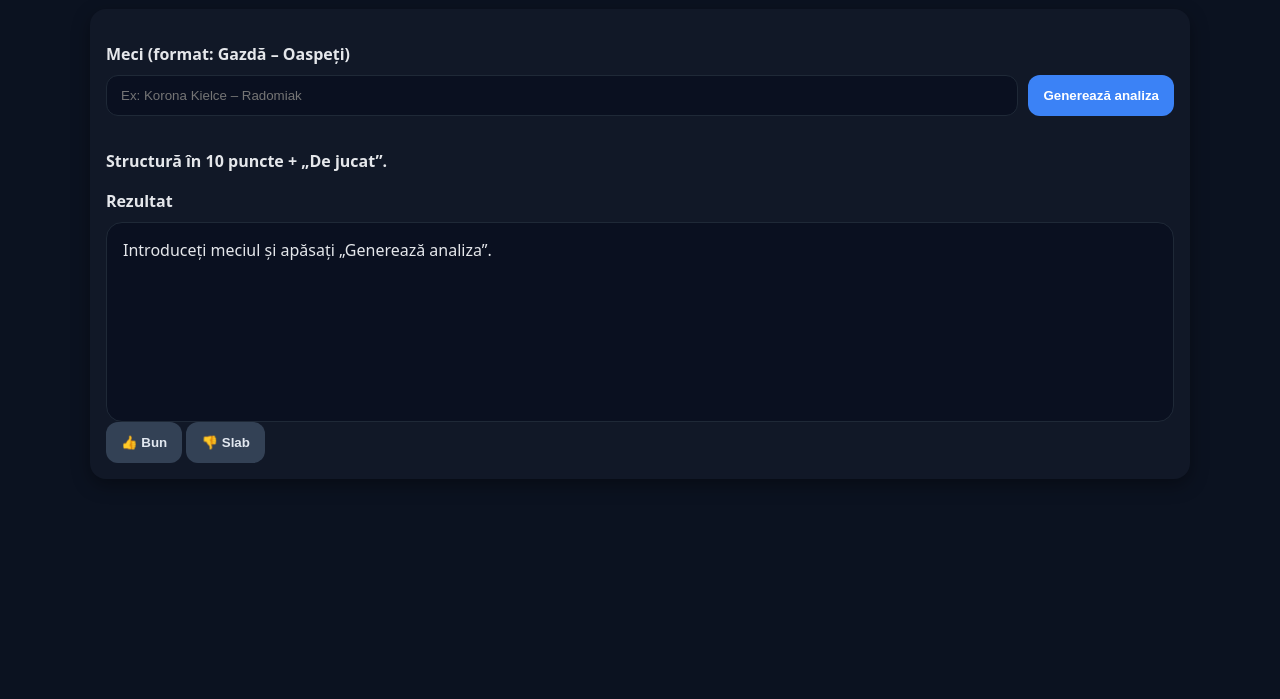
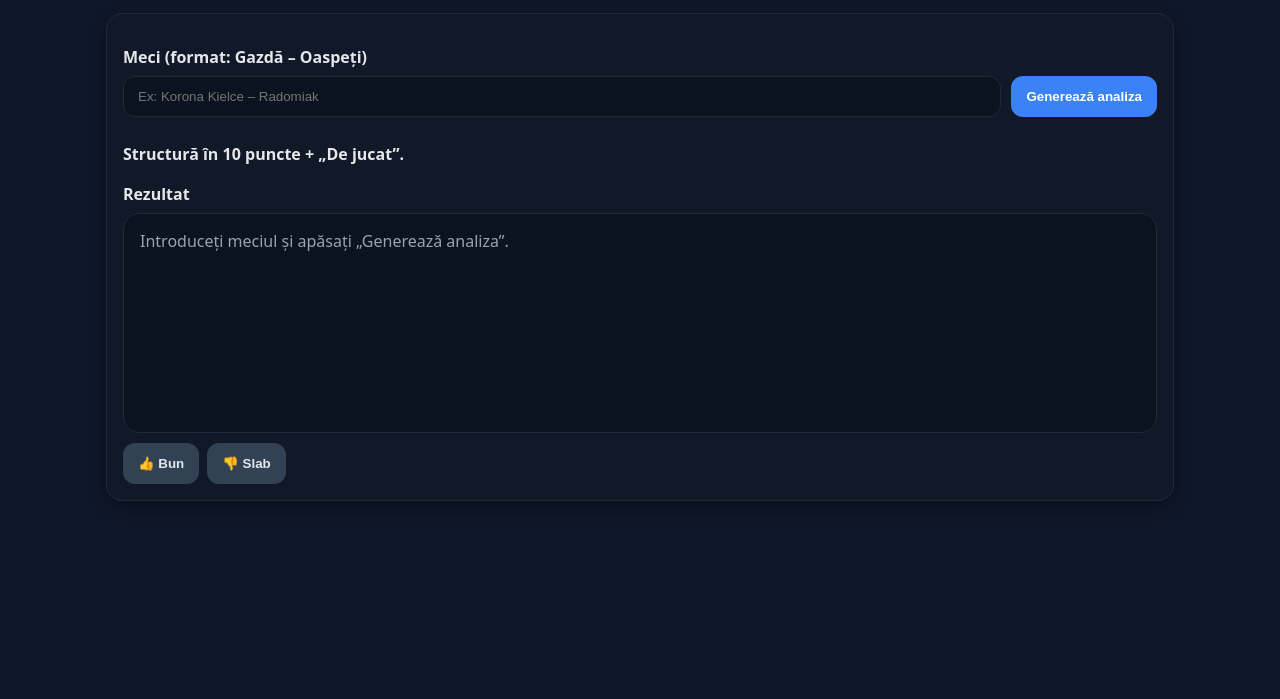
Before and after one commit to LucyOFM7474/lucyofm-bot, a website: page public/index.html in a window 1280 px wide. Shown: the part 101-800 px from the top of the page. Drawn offline with Linux system fonts and the light colour scheme.

Commit message:
Update style.css

```diff
--- a/public/style.css
+++ b/public/style.css
@@ -1,108 +1,62 @@
-/* public/style.css — fix layout pentru Rezultat + stil minim coerent */
-
 :root{
-  --bg:#0b1220;
-  --panel:#111827;
-  --text:#e5e7eb;
-  --muted:#94a3b8;
-  --accent:#3b82f6;
-  --accent-2:#334155;
-  --error:#ff8a80;
+  --bg:#0f172a;        /* albastru închis */
+  --panel:#111827;     /* panou */
+  --text:#e5e7eb;      /* text deschis */
+  --muted:#9ca3af;     /* text secundar */
+  --accent:#3b82f6;    /* albastru buton */
+  --success:#22c55e;   /* verde */
+  --warn:#f59e0b;      /* galben */
+  --border:#1f2937;
 }
 
+*{ box-sizing:border-box; }
 html,body{
-  margin:0;
-  padding:0;
-  background:var(--bg);
-  color:var(--text);
+  margin:0; padding:0; background:var(--bg); color:var(--text);
   font-family:system-ui,-apple-system,Segoe UI,Roboto,Ubuntu,Cantarell,"Helvetica Neue","Noto Sans",Arial;
 }
 
 .container{
-  max-width:1100px;               /* ✅ lățime mare */
-  margin:24px auto;
-  padding:0 16px;
+  max-width:1100px; margin:32px auto; padding:0 16px;
 }
 
+.header{ font-size:28px; font-weight:700; margin-bottom:6px; }
+.sub{ color:var(--muted); margin-bottom:16px; }
+
 .panel{
-  background:var(--panel);
-  border-radius:16px;
-  padding:16px;
-  box-shadow:0 6px 18px rgba(0,0,0,.35);
+  background:var(--panel); border:1px solid var(--border);
+  border-radius:16px; padding:16px; box-shadow:0 6px 18px rgba(0,0,0,.35);
 }
 
-.header{
-  font-size:28px;
-  font-weight:700;
-  margin-bottom:10px;
-}
+.section-title{ font-weight:700; margin:16px 0 8px; }
 
-.sub{ color:var(--muted); margin-bottom:16px; }
+.input-row{ display:flex; gap:10px; align-items:center; }
 
-.input-row{
-  display:flex;
-  gap:10px;
-  align-items:center;
-  margin:8px 0 16px;
-}
-
-.input, input[type="text"]{
-  flex:1;
-  min-width:360px;
-  background:#0a1020;
-  border:1px solid #1f2937;
-  color:var(--text);
-  padding:12px 14px;
-  border-radius:12px;
-  outline:none;
+input[type="text"]{
+  flex:1; min-width:300px; background:#0b1220; color:var(--text);
+  border:1px solid var(--border); padding:12px 14px; border-radius:12px; outline:none;
 }
 
 .btn{
-  display:inline-flex;
-  align-items:center;
-  justify-content:center;
-  padding:12px 14px;
-  border-radius:12px;
-  border:1px solid transparent;
-  cursor:pointer;
-  background:var(--accent);
-  color:white;
-  font-weight:600;
+  display:inline-flex; align-items:center; justify-content:center;
+  padding:12px 14px; border-radius:12px; border:1px solid transparent;
+  cursor:pointer; background:var(--accent); color:white; font-weight:600;
 }
 .btn[disabled]{ opacity:.6; cursor:not-allowed; }
-.btn-secondary{ background:var(--accent-2); color:#e2e8f0; }
+.btn-secondary{ background:#334155; color:#e2e8f0; }
 
-.section-title{
-  margin:18px 0 10px;
-  font-weight:700;
+#sourcesBar{ display:flex; gap:8px; flex-wrap:wrap; margin:10px 0; }
+
+#resultBox{
+  background:#0b1220; border:1px solid var(--border); border-radius:16px;
+  min-height:220px; width:100%; padding:16px; overflow:auto;
+}
+.placeholder{ color:var(--muted); }
+
+.result-pre{
+  margin:0; white-space:pre-wrap; word-wrap:break-word; line-height:1.5;
 }
 
-#sourcesBar{
-  display:flex;
-  gap:8px;
-  flex-wrap:wrap;
-  margin:0 0 8px 0;
-}
-
-#result, #resultBox, .result{
-  background:#0a1020;
-  border:1px solid #1f2937;
-  border-radius:16px;
-  padding:16px;
-  min-height:200px;               /* ✅ vizibil */
-  width:100%;                     /* ✅ lățime completă */
-  box-sizing:border-box;
-  overflow:auto;                  /* ✅ scroll dacă textul e lung */
-}
-
-.result-pre{
-  margin:0;
-  white-space:pre-wrap;
-  word-wrap:break-word;
-  line-height:1.45;
-  font-family:ui-monospace,SFMono-Regular,Menlo,Monaco,Consolas,"Liberation Mono","Courier New",monospace;
-  font-size:14px;
-}
-
-.info{ opacity:.9; }
-.error{ color:var(--error); }
+.feedback-row{ display:flex; align-items:center; gap:8px; margin-top:10px; }
+.status{ color:var(--muted); }
+.ok{ color:var(--success); font-weight:700; }
+.warn{ color:var(--warn); font-weight:700; }
```
